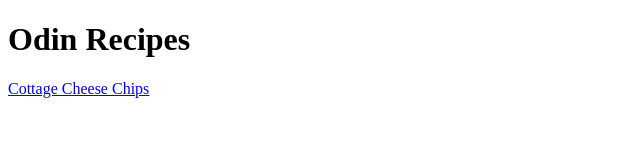
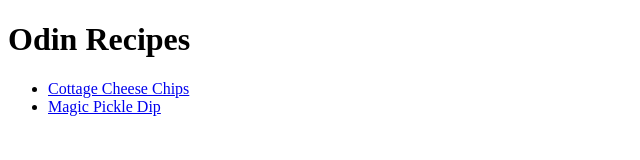
Before and after one commit to GBABG/odin-recipes, a plain HTML site: page index.html in a window 1280 px wide. Shown: the whole page, without its empty margins (0-640 px from the left). Drawn offline with Linux system fonts and the light colour scheme.

Commit message:
Setup second recipe page with link from homepage

```diff
--- a/index.html
+++ b/index.html
@@ -7,6 +7,9 @@
 </head>
 <body>
     <h1>Odin Recipes</h1>
-    <a href="./recipes/cottage-cheese-chips.html">Cottage Cheese Chips</a>
+    <ul>
+        <li><a href="./recipes/cottage-cheese-chips.html">Cottage Cheese Chips</a></li>
+        <li><a href="./recipes/magic-pickle-dip.html">Magic Pickle Dip</a></li>
+    </ul>
 </body>
 </html>
```
Also changed, not shown: recipes/magic-pickle-dip.html (added, +11 -0 lines).
